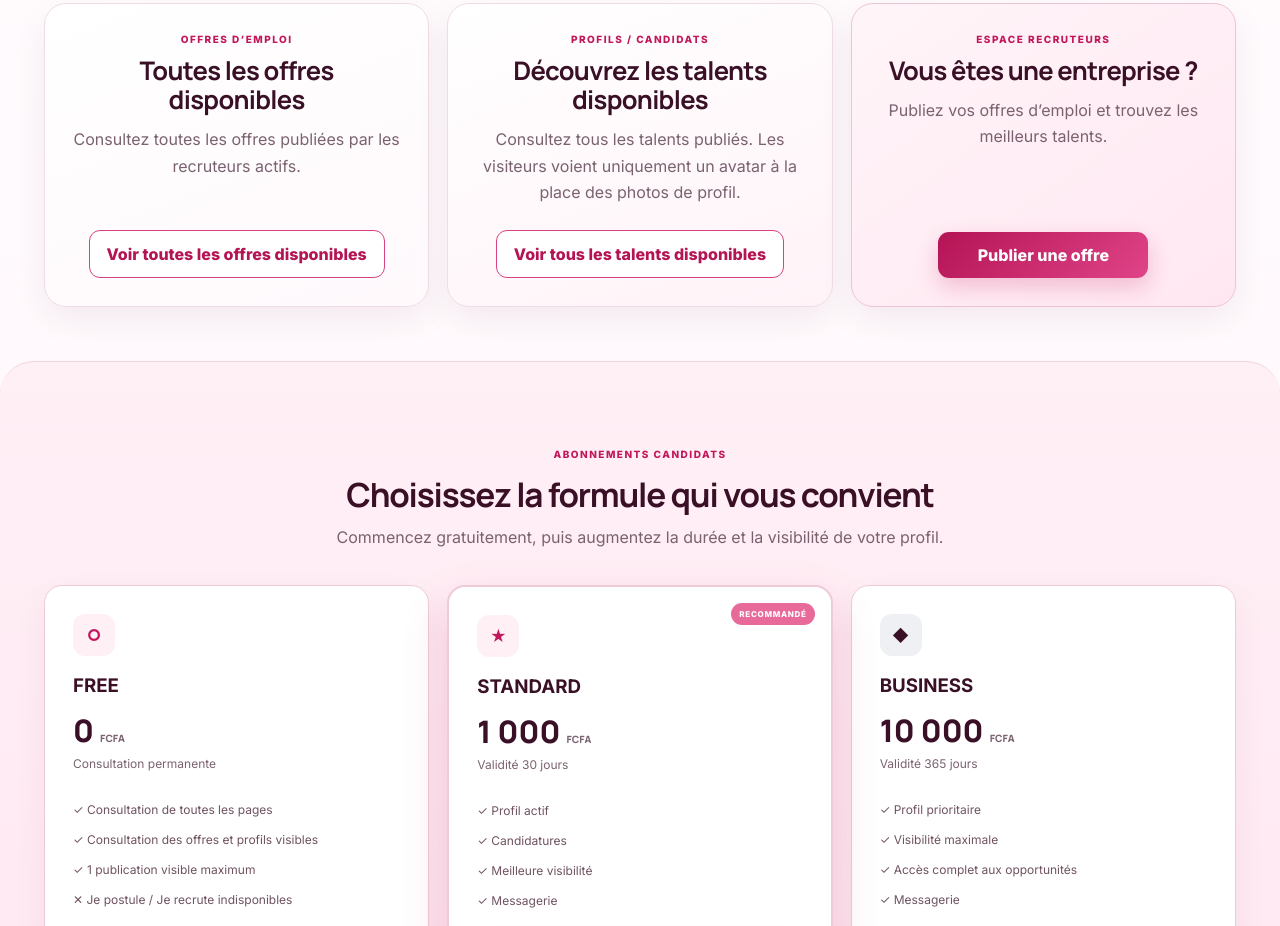
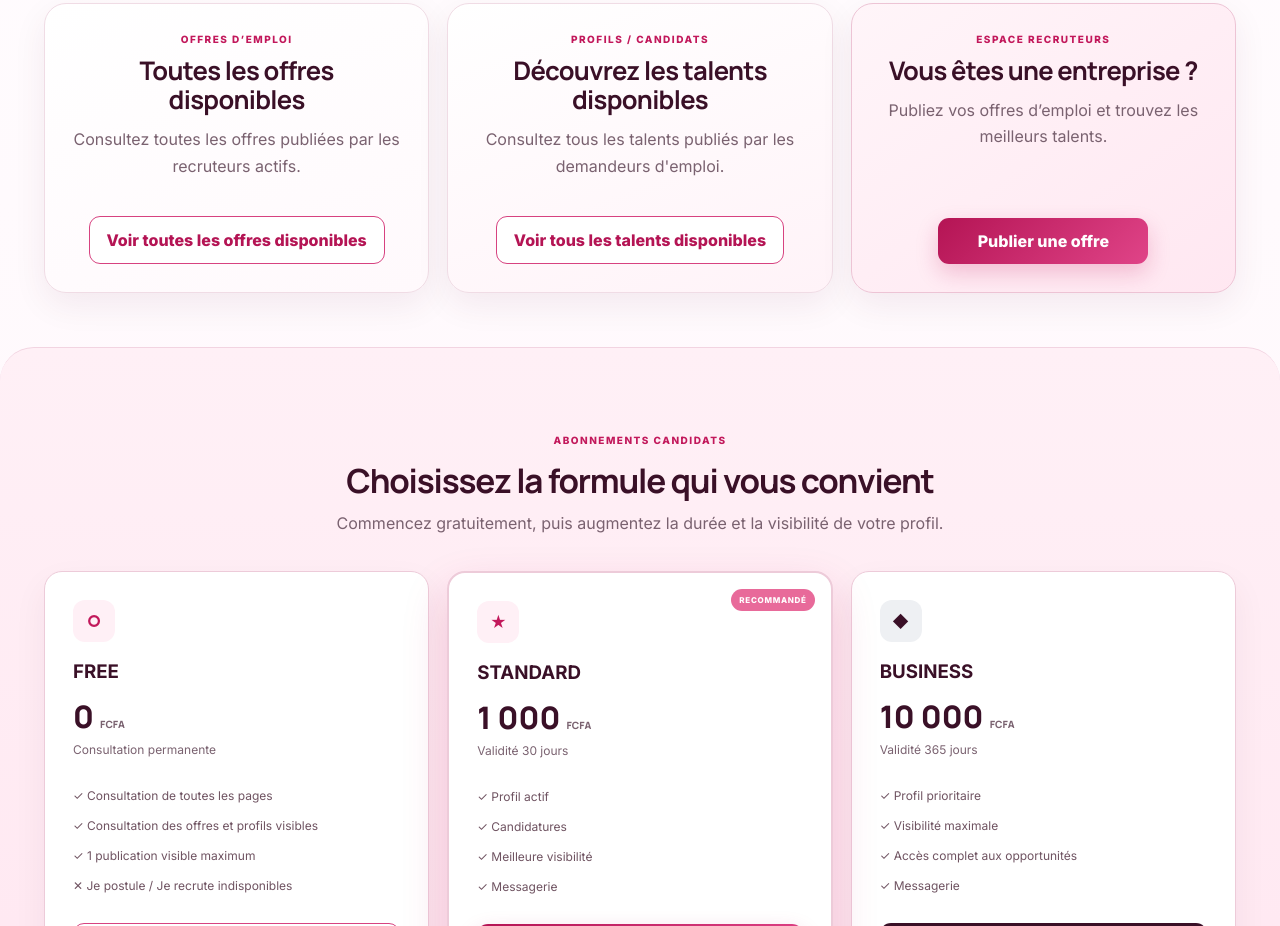
Before and after one commit to MEGA7704/globalemploici, a website: page public/index.html in a window 1280 px wide. Shown: the part 876-1802 px from the top of the page. Drawn offline with Linux system fonts and the light colour scheme; no server answers.

Commit message:
Update index.html

```diff
--- a/public/index.html
+++ b/public/index.html
@@ -121,7 +121,7 @@
       <article class="home-access-card candidates-access-card">
         <span class="section-kicker">PROFILS / CANDIDATS</span>
         <h2>Découvrez les talents disponibles</h2>
-        <p>Consultez tous les talents publiés. Les visiteurs voient uniquement un avatar à la place des photos de profil.</p>
+        <p>Consultez tous les talents publiés par les demandeurs d'emploi.</p>
         <button class="btn outline-blue" id="browseCandidatesHome">Voir tous les talents disponibles</button>
       </article>
       <article class="home-access-card recruiter-access-card">
```
